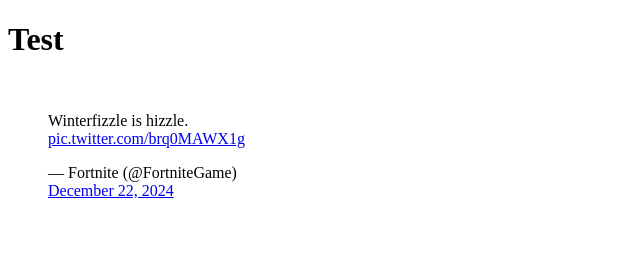
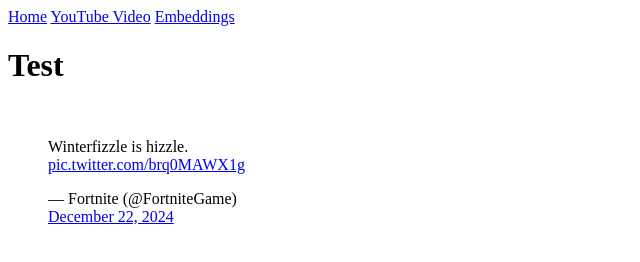
Before and after one commit to albayrta/albayrta.github.io, a plain HTML site: page Embeddings.html in a window 1280 px wide. Shown: the whole page, without its empty margins (0-640 px from the left). Drawn offline with Linux system fonts and the light colour scheme.

Commit message:
embeddings taskbar

```diff
--- a/Embeddings.html
+++ b/Embeddings.html
@@ -16,6 +16,8 @@
 </head>
 
 <body>
+    <!-- Taskbar will be loaded here -->
+    <div id="taskbar-container"></div>
     <h1>Test</h1>
 
     <div class="center-tweet">
@@ -24,4 +26,13 @@
     </div>
 </body>
 
+<script>
+    // JavaScript to load the taskbar from taskbar.html
+    fetch('taskbar.html')
+        .then(response => response.text())
+        .then(data => {
+            document.getElementById('taskbar-container').innerHTML = data;
+        });
+</script>
+
 </html>
```
